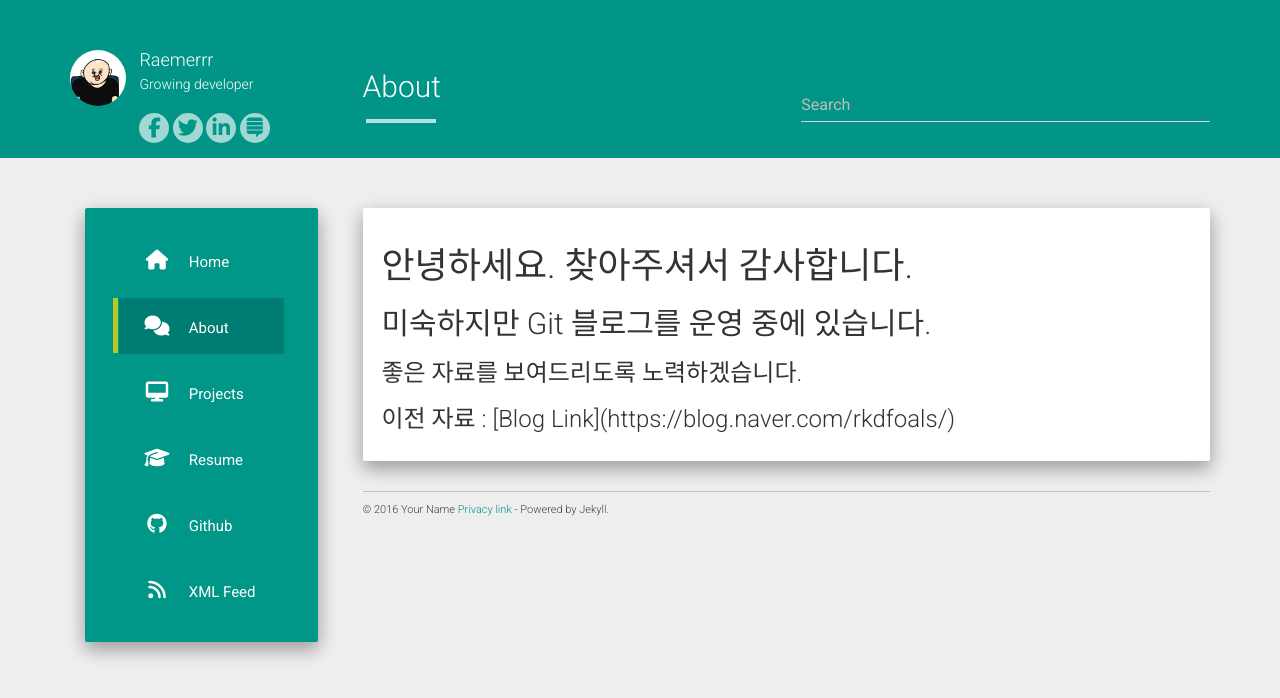
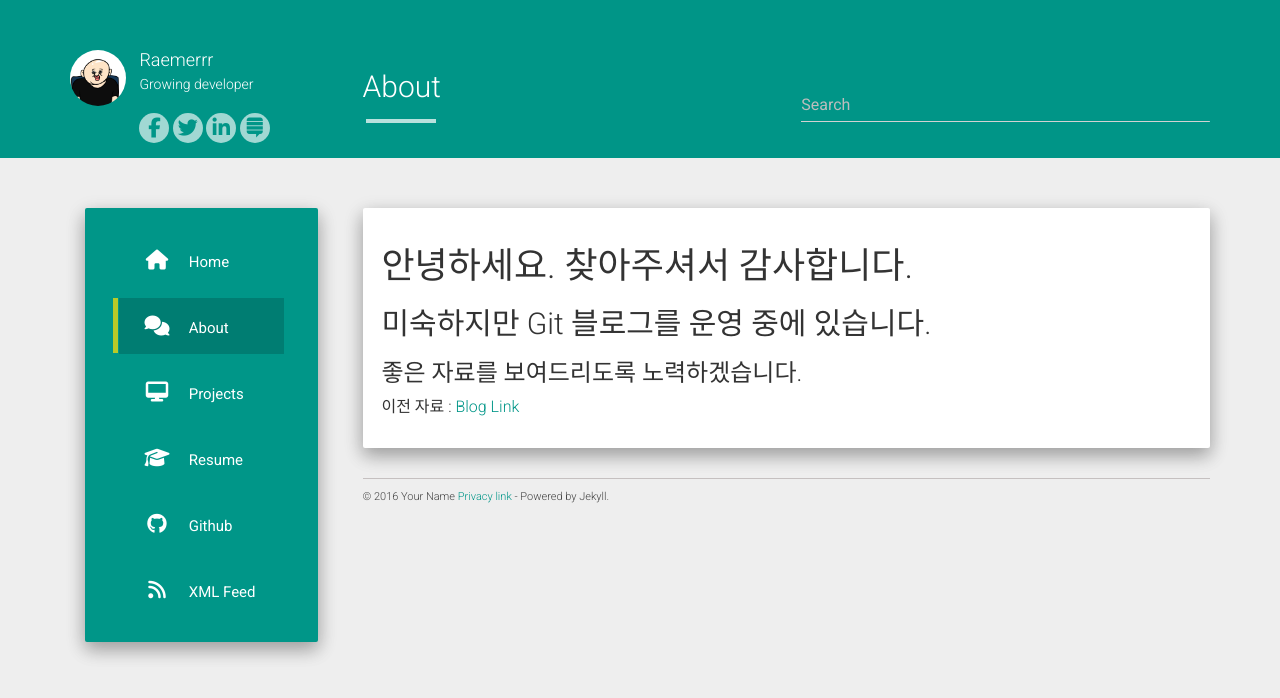
Before and after one commit to Raemerrr/raemerrr.github.io, a Jekyll site: the page built from about.md, in a window 1280 px wide. Shown: the top 698 px of the page. Built offline with Jekyll 4.4.1, drawn with Linux system fonts in a browser that asks for light colours; nearby versions of some CDN libraries.

```diff
--- a/about.md
+++ b/about.md
@@ -5,7 +5,7 @@ permalink: /about/
 ---
 
 <h1>안녕하세요. 찾아주셔서 감사합니다.</h1>
-<h2>미숙하지만 Git 블로그를 운영 중에 있습니다.<h2>
-<h3>좋은 자료를 보여드리도록 노력하겠습니다.<h3>
+<h2>미숙하지만 Git 블로그를 운영 중에 있습니다.</h2>
+<h3>좋은 자료를 보여드리도록 노력하겠습니다.</h3>
 
 이전 자료 : [Blog Link](https://blog.naver.com/rkdfoals/)
```
